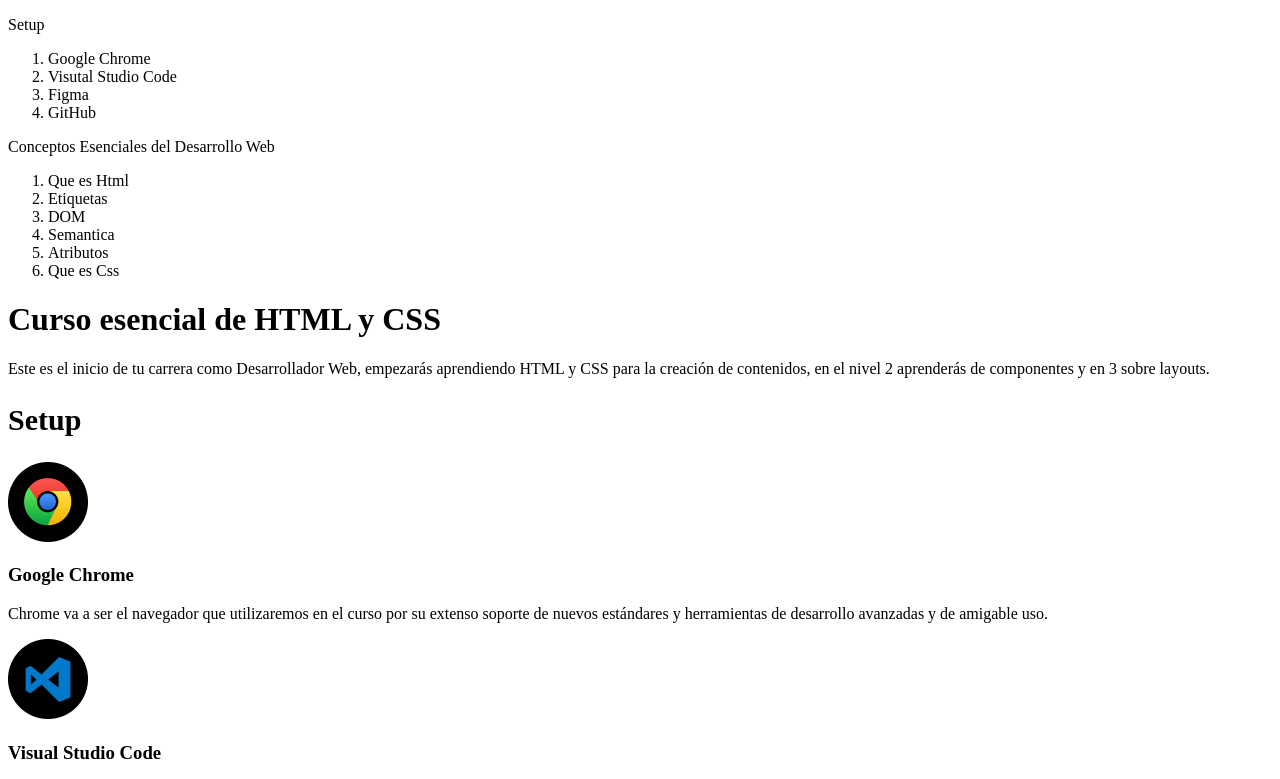
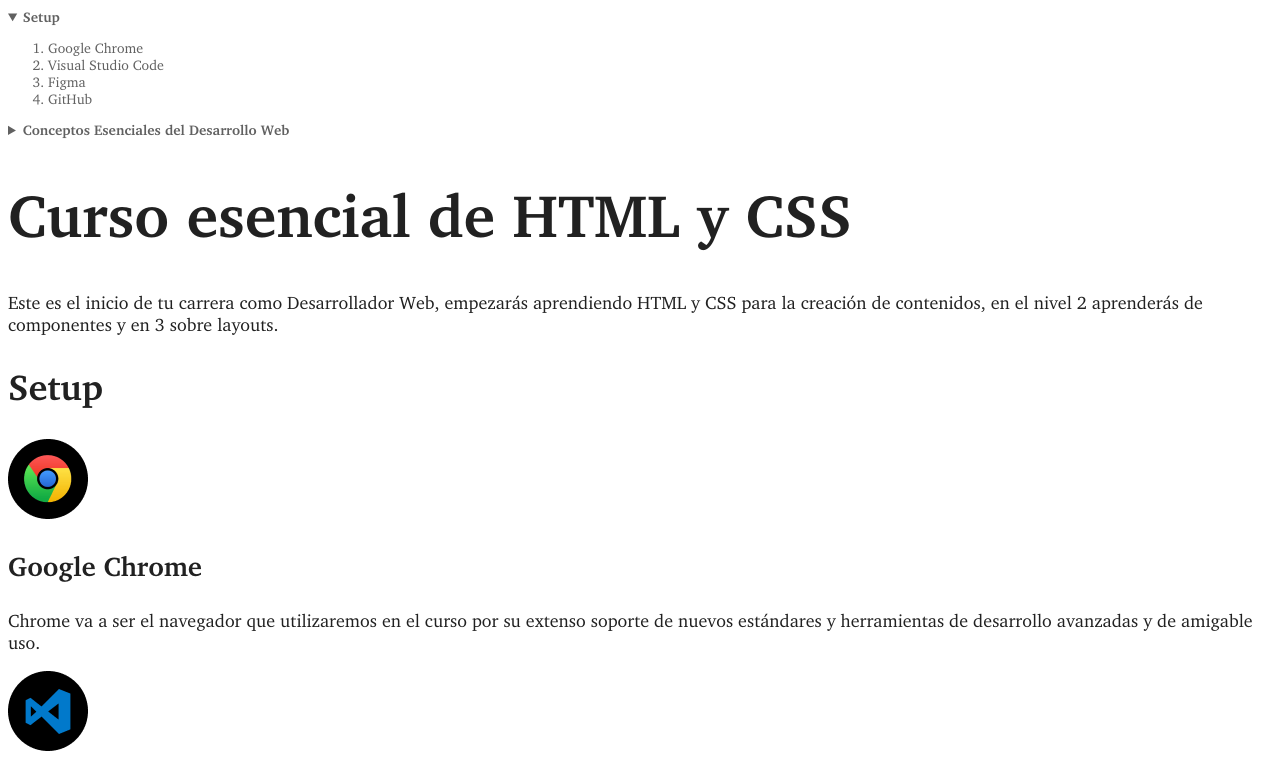
Before and after one commit to shadowburnr/curso-esencial-html-css, a plain HTML site: page index.html in a window 1280 px wide. Shown: the top 779 px of the page. Drawn offline with Linux system fonts and the light colour scheme.

Commit message:
Add files via upload
Fuentes Personalizadas

```diff
--- /dev/null
+++ b/css/styles.css
@@ -0,0 +1,76 @@
+@font-face {
+    font-family: charter;
+    src: url('../fonts/charter-regular.otf');
+    font-style: normal;
+    font-weight: 400;
+}
+
+@font-face {
+    font-family: charter;
+    src: url('../fonts/charter-italic.otf');
+    font-style: italic;
+    font-weight: 400;
+}
+
+@font-face {
+    font-family: charter;
+    src: url('../fonts/charter-bold.otf');
+    font-style: normal;
+    font-weight: bold;
+}
+
+@font-face {
+    font-family: charter;
+    src: url('../fonts/charter-bold-italic.otf');
+    font-style: italic;
+    font-weight: bold;
+}
+
+:root {
+    font-size: 18px;
+    --gray30: #212121;
+    --gray20: #212429;
+    --gray10: #616161;
+}
+
+body {
+    color: var(--gray30);
+    font-family: charter;
+}
+
+a {
+    color: var(--gray30);
+}
+
+header {
+    font-size: 14px;
+    color: var(--gray10);
+}
+
+header a {
+    color: var(--gray10);
+    text-decoration: none;
+}
+
+header a:hover {
+    color: var(--gray30);
+}
+
+nav details summary {
+    font-weight: bold;
+}
+
+
+h1 {
+    font-size: 60px;
+    /* font-size: 3.75em; */
+}
+
+h2 {
+    font-size: 2em;
+}
+
+h3 {
+    /* font-size: 24px; */
+    font-size: 1.5em;
+}
--- a/index.html
+++ b/index.html
@@ -3,39 +3,58 @@
 <head>
     <meta charset="UTF-8">
     <meta name="viewport" content="width=device-width, initial-scale=1.0">
+    <link rel="stylesheet" href="./css/styles.css">
     <title>El blog de Aaron</title>
 </head>
 <body>
-
     <header>
-        <p>Setup</p>
         <nav>
+            <details open>
+                <summary>
+                    Setup
+                </summary>
                 <ol>
                     <li>
+                        <a href="#google-chrome">
                             Google Chrome
+                        </a>
                     </li>
                     <li>
-                    Visutal Studio Code
+                        <a href="#vsc">
+                            Visual Studio Code
+                        </a>
                     </li>
                     <li>
+                        <a href="#figma">
                             Figma
+                        </a>
                     </li>
                     <li>
+                        <a href="#github">
                             GitHub
+                        </a>
                     </li>
                 </ol>
+            </details>
 
-            <p>Conceptos Esenciales del Desarrollo Web</p>
+            <details>
+                <summary>
+                    Conceptos Esenciales del Desarrollo Web
+                </summary>
                 <ol>
-                <li>Que es Html</li>
-                <li>Etiquetas</li>
-                <li>DOM</li>
-                <li>Semantica</li>
-                <li>Atributos</li>
-                <li>Que es Css</li>
+                    <li>
+                        <a href="#html">
+                            Que es Html
+                        </a>
+                    </li>
+                    <li><a href="#etiquetas">Etiquetas</a></li>
+                    <li><a href="#dom">DOM</a></li>
+                    <li><a href="#semantica">Semantica</a></li>
+                    <li><a href="#atributos">Atributos</a></li>
+                    <li><a href="#css">Que es Css</a></li>
                 </ol>
+            </details>
         </nav>
-
     </header>
 
     <h1>Curso esencial de HTML y CSS</h1>
@@ -45,19 +64,19 @@
         en el nivel 2 aprenderás de componentes y en 3 sobre layouts.
     </p>
 
-    <h2 style="font-size:30px">
+    <h2>
         Setup
     </h2>
 
     <img src="images/google-chrome.png" alt="Logo de Google Chrome" title="Logo de Google Chrome">
-    <h3>Google Chrome</h3>
+    <h3 id="google-chrome">Google Chrome</h3>
     <p>
         Chrome va a ser el navegador que utilizaremos en el curso por su extenso soporte de nuevos estándares y herramientas de
         desarrollo avanzadas y de amigable uso.
     </p>
 
     <img src="images/visual-studio-code.png" alt="Logo del editor de codigo Visual Studi Code" title="Logo del editor de codigo Visual Studi Code">
-    <h3>Visual Studio Code</h3>
+    <h3 id="vsc">Visual Studio Code</h3>
     <p>
         Visual Studio Code es el editor de texto más popular y potente del mercado actualmente, su fácil uso y la capacidad de
         extenderlo por medio de plugins lo hace el complemento perfecto para cualquier programador sin importar el lenguaje en
@@ -65,14 +84,14 @@
     </p>
 
     <img src="images/figma.png" alt="Logo de Figma" title="Logo de Figma">
-    <h3>Figma</h3>
+    <h3 id="figma">Figma</h3>
     <p>
         Figma es una la herramienta más popular en la actualidad para entregar diseños a los desarrolladores para su
         implementación por su fácil uso porque puede ser usado directamente desde el navegador.
     </p>
 
     <img src="images/github.png" alt="Logo de Github" title="Logo de Github">
-    <h3>Github</h3>
+    <h3 id="github">Github</h3>
     <p>
         Así como en Facebook te encuentran tus amigos, en Github te encuentran otras programadoras y programadores de todo el
         mundo, en vez de subir fotos de tus viajes aquí subes tu código y puedes elegir hacerlo “open source” o guardarlo de
@@ -82,13 +101,27 @@
     <hr>
 
     <h2>Conceptos Esenciales del Desarrollo Web</h2>
-    <h3>Que es HTML</h3>
+    <h3 id="html">Que es HTML</h3>
     <p>
         Hyper Text Markup Language o Lenguaje de marcas Hipertexto. Es el componente más básico de la web. Define el significado
         y la estructura del contenido.
     </p>
 
-    <h3>Etiquetas</h3>
+    <pre>
+        &lt;!DOCTYPE html&gt;
+        &lt;html lang=&quot;en&quot;&gt;
+        &lt;head&gt;
+        &lt;meta charset=&quot;UTF-8&quot;&gt;
+        &lt;meta name=&quot;viewport&quot; content=&quot;width=device-width, initial-scale=1.0&quot;&gt;
+        &lt;title&gt;Document&lt;/title&gt;
+        &lt;/head&gt;
+        &lt;body&gt;
+
+        &lt;/body&gt;
+        &lt;/html&gt;
+    </pre>
+
+    <h3 id="etiquetas">Etiquetas</h3>
     <p>
         Las etiquetas HTML van a ayudarnos a brindar una estructura y semántica al contenido de nuestro website y cada una tiene
         características y usos diferentes aunque visualmente den un resultado similar.
@@ -100,7 +133,7 @@
         Software Developer.
     </p>
 
-    <h3>DOM</h3>
+    <h3 id="dom">DOM</h3>
     <p>
         El Document Object Model es una estructura de árbol que representará todos nuestros proyectos web como si un árbol
         genealógico fuera: padres, hijos, hermanos con niveles infinitos. cuando entendemos esta anidación podemos identificar
@@ -108,7 +141,7 @@
     </p>
     <img src="images/dom.png" alt="Estructura de Arbol que representa al DOM" title="Estructura de arbol que representa al DOM">
 
-    <h3>Semantica</h3>
+    <h3 id="semantica">Semantica</h3>
     <p>
         La semántica le brinda sentido a cada elemento existen en un sitio web, algunos elementos será meramente decorativos y
         no deben significar nada pero otros serán títulos y deberán estar en diferente jerarquías o alguna secciones serán más
@@ -117,14 +150,14 @@
         la accesibilidad de tu sitio web, para que personas con habilidades diferentes puedan entender cada contenido.
     </p>
 
-    <h3>Atributos</h3>
+    <h3 id="atributos">Atributos</h3>
     <p>
         Los atributos le dan características extra a las etiquetas para complementar información y son pre programadas por el
         navegador, algunos atributos funcionan en todas las etiquetas de la misma forma como ‘class’ pero otros atributos
         funcionan en solo alguna etiquetas como src
     </p>
 
-    <h3>CSS</h3>
+    <h3 id="css">CSS</h3>
     <p>
         Hojas de Estilo en Cascada (del inglés Cascading Style Sheets) o CSS es el lenguaje de estilos utilizado para describir
         la presentación de documentos HTML
@@ -155,13 +188,16 @@
     </ul>
 
     <h3>Propiedades lógicas para el modelo de caja:</h3>
-    <ul>
+    <ol>
         <li>inline-size / block-size</li>
         <li>margin-block | margin-inline | margin-block-start | margin-block-end | margin-inline-start | margin-inline-end</li>
         <li>border-block | border-inline | border-block-start | border-block-end | border-inline-start | border-inline-end</li>
         <li>padding-block | padding-inline | padding-block-start | padding-block-end | padding-inline-start | padding-inline-end</li>
-    </ul>
+    </ol>
 
-
+    <p>
+        Si tienes alguna pregunta escríbeme a
+        <a href="mailto:me@leonidasesteban.com">me@leonidasesteban.com</a>
+    </p>
 </body>
 </html>
```
Also changed, not shown: fonts/charter-bold-italic.otf (added), fonts/charter-bold.otf (added), fonts/charter-italic.otf (added), fonts/charter-regular.otf (added). Lines whose indentation alone changed are shown as unchanged.
